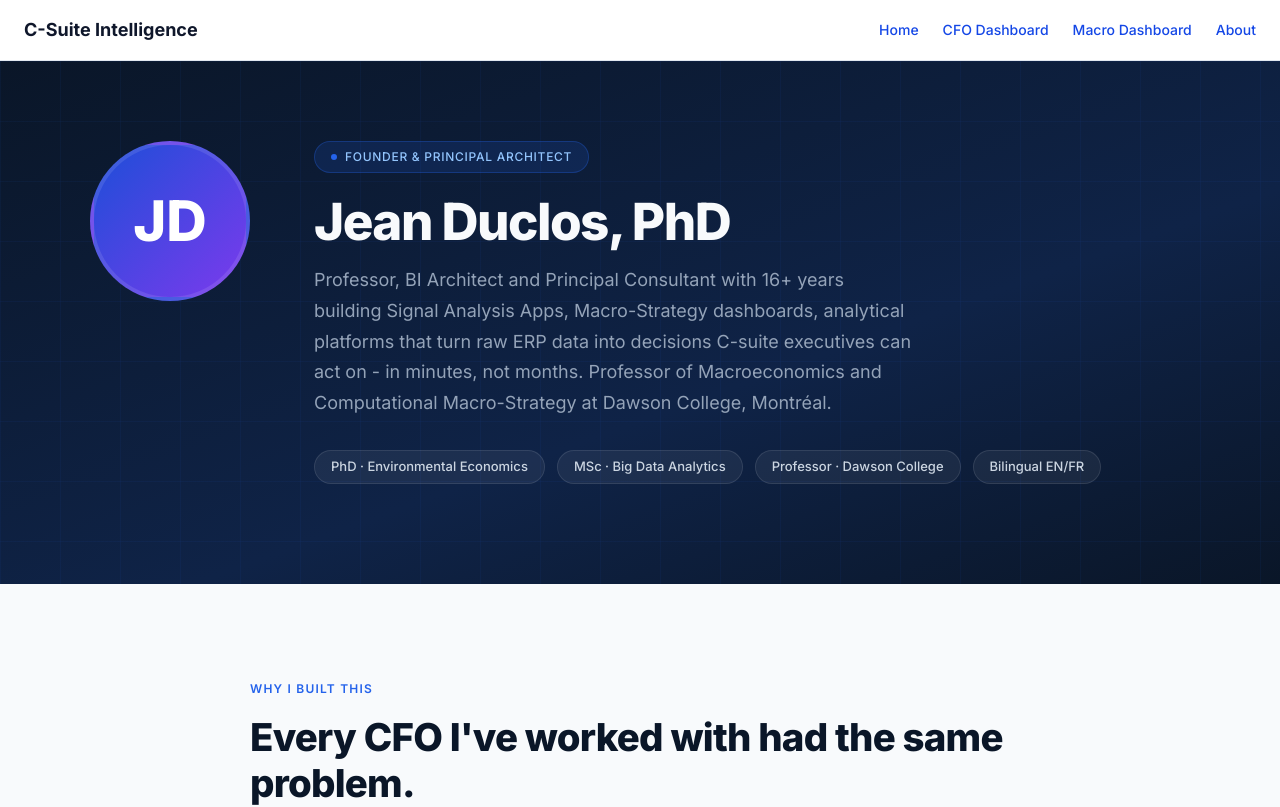
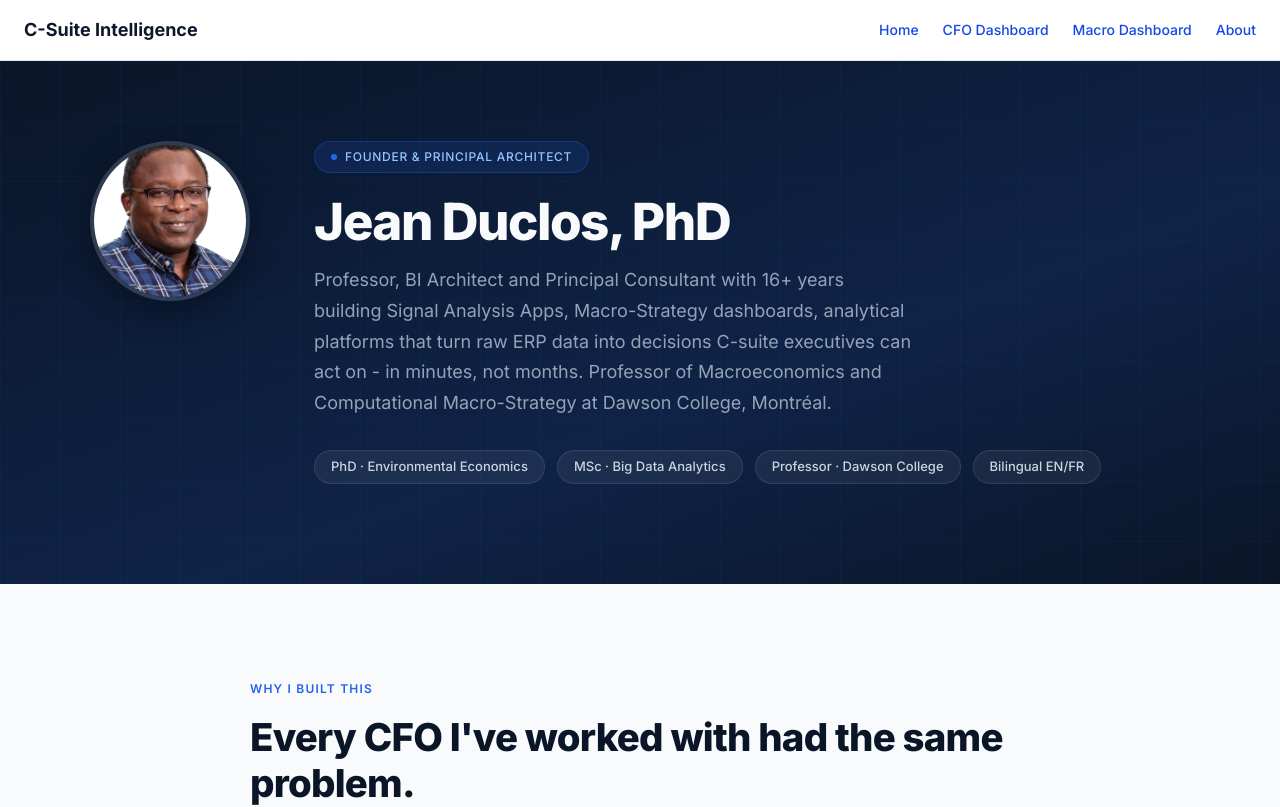
Before and after one commit to jeduclo/csuite-platform, a Next.js app: page /about in a window 1280 px wide. Shown: the top 807 px of the page. Built offline with nearby package versions, Linux system fonts and the light colour scheme.

Commit message:
Replace JD monogram with headshot photo

```diff
--- a/app/about/page.tsx
+++ b/app/about/page.tsx
@@ -20,15 +20,16 @@ export default function AboutPage() {
         }} />
         <div style={{ maxWidth: "1100px", margin: "0 auto", position: "relative" }}>
           <div style={{ display: "flex", gap: "64px", alignItems: "flex-start", flexWrap: "wrap" }}>
-            <div style={{
-              width: "160px", height: "160px", borderRadius: "50%", flexShrink: 0,
-              background: "linear-gradient(135deg, #1D4ED8, #7C3AED)",
-              display: "flex", alignItems: "center", justifyContent: "center",
-              fontSize: "56px", fontWeight: "800", color: "#fff",
-              border: "4px solid rgba(255,255,255,0.1)",
-            }}>
-              JD
-            </div>
+            <img
+              src="/headshot.jpg"
+              alt="Jean Duclos"
+              style={{
+                width: "160px", height: "160px", borderRadius: "50%",
+                objectFit: "cover", flexShrink: 0,
+                border: "4px solid rgba(255,255,255,0.15)",
+                boxShadow: "0 8px 32px rgba(0,0,0,0.4)",
+              }}
+            />
             <div style={{ flex: 1, minWidth: "280px" }}>
               <div style={{
                 display: "inline-flex", alignItems: "center", gap: "8px",
```
